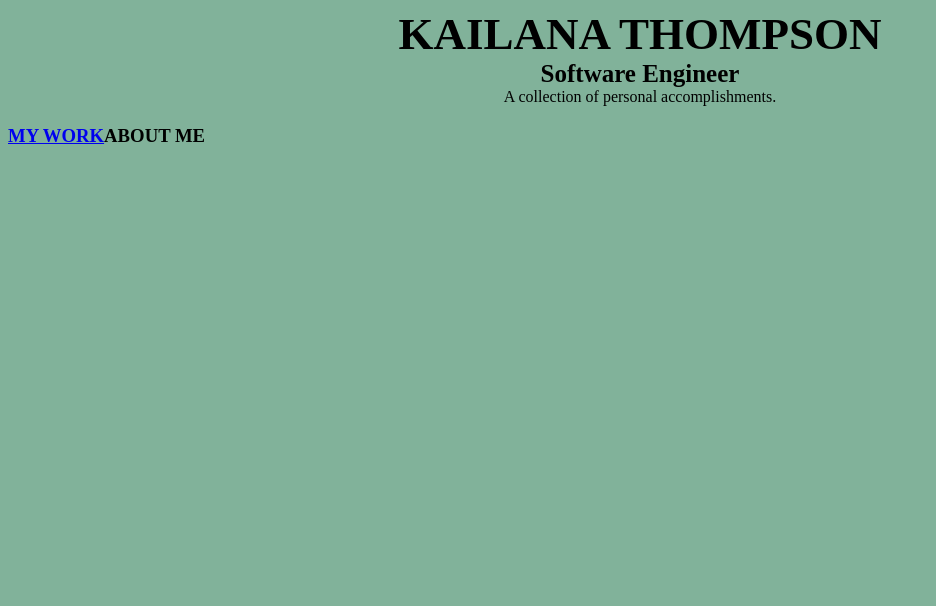
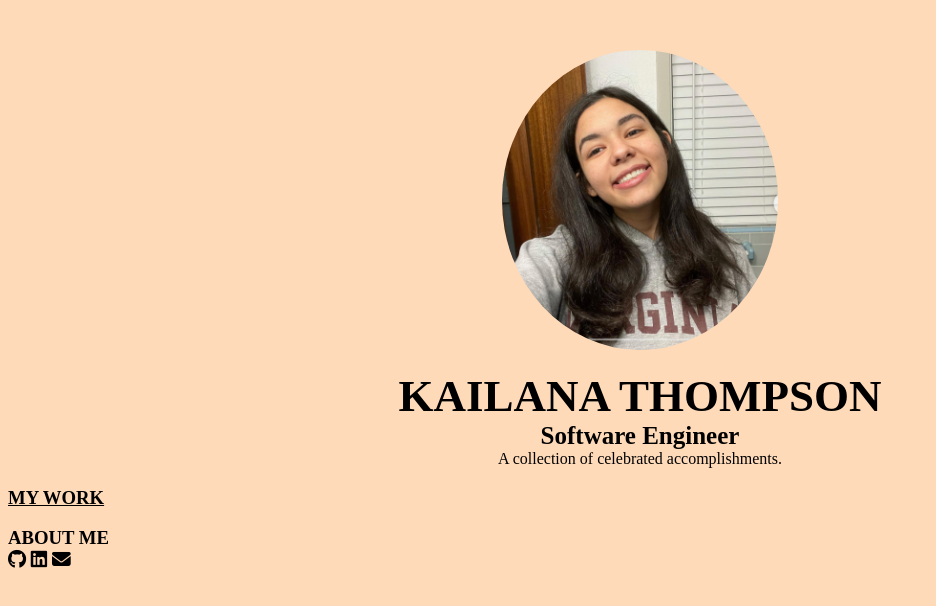
Before and after one commit to kailanajt/kailanajt-portfolio, a plain HTML site: page index.html in a window 1280 px wide. Shown: the whole page, without its empty margins (0-936 px from the left). Drawn offline with Linux system fonts and the light colour scheme.

Commit message:
added links, picture, icons

```diff
--- /dev/null
+++ b/css/style.css
@@ -0,0 +1,32 @@
+body {
+    background-color: peachpuff
+}
+
+img {
+    border-radius: 50%;
+    margin-left: auto;
+    margin-right: auto;
+    margin-top: 50px;
+    margin-bottom: 20px;
+    display: block;
+}
+
+h1,
+p,
+h4 {
+    text-align: center;
+    margin: 0 auto;
+
+}
+
+h1 {
+    font-size: 45px;
+}
+
+h4 {
+    font-size: 25px;
+}
+
+a:link, a:visited {
+    color: black;
+}
--- a/index.html
+++ b/index.html
@@ -4,22 +4,31 @@
     <meta charset="UTF-8">
     <meta http-equiv="X-UA-Compatible" content="IE=edge">
     <meta name="viewport" content="width=device-width, initial-scale=1.0">
-    <link rel="stylesheet" href="./style.css">
+    <link rel="stylesheet" href="/css/style.css">
 	<script defer src="./js/app.js"></script>
+    <script src="https://kit.fontawesome.com/cec2ce07d2.js" crossorigin="anonymous"></script>
     <title>Document</title>
+
 </head>
 <body>
-    <section>
-<h1 class="desc">KAILANA THOMPSON</h1>
-<h4>Software Engineer</h4>
-<p>A collection of personal accomplishments.</p>
-    </section>
-<h3 id="link1"><a href="https://kailanajt-ttt.netlify.app">MY WORK</a>
-<h3 id="link2">ABOUT ME</a>
 
-    <!-- https://github.com/kailanajt -->
-    <!-- https://www.linkedin.com/in/kailana-thompson-48b407178/ -->
-    <!-- https://www.gmail.com/ -->
-    <!-- https://kailanajt-ttt.netlify.app/ -->
+    <img src="./assets/Screen Shot 2022-06-07 at 4.03.57 PM.png" height="300px" alt="Welcome to My Collection">
+<section>
+    <h1 id="my-name">KAILANA THOMPSON</h1>
+    <h4 id="">Software Engineer</h4>
+    <p>A collection of celebrated accomplishments.</p>
+</section>
+
+<h3 id="link1" class="links"><a href="https://kailanajt-ttt.netlify.app">MY WORK</a>
+<h3 id="link2" class="links">ABOUT ME</a>
+
+<section class = 'icons'>
+    <a href="https://github.com/kailanajt"><i class="fa-brands fa-github"></i></a>
+    <a href="https://www.linkedin.com/in/kailana-thompson-48b407178/"><i class="fa-brands fa-linkedin"></i></a>
+    <a href="mailto: kailana.thompson12@gmail.com"><i class="fa-solid fa-envelope"></i></a>
+</section>
+
+
+
 </body>
 </html>
--- a/style.css
+++ /dev/null
@@ -1,30 +0,0 @@
-body {
-    background-color: #81b29a;
-
-}
-
-
-h1,
-p,
-h4 {
-    text-align: center;
-    margin: 0 auto;
-
-}
-
-h1 {
-    font-size: 45px;
-}
-
-h4 {
-    font-size: 25px;
-}
-
-#link1,
-#link2 {
-    display: inline-block;
-}
-
-#link2 {
-    margin-left: px;
-}
```
Also changed, not shown: assets/Screen Shot 2022-06-07 at 4.03.57 PM.png (added), css/about.css (added), html/about.html (added).
